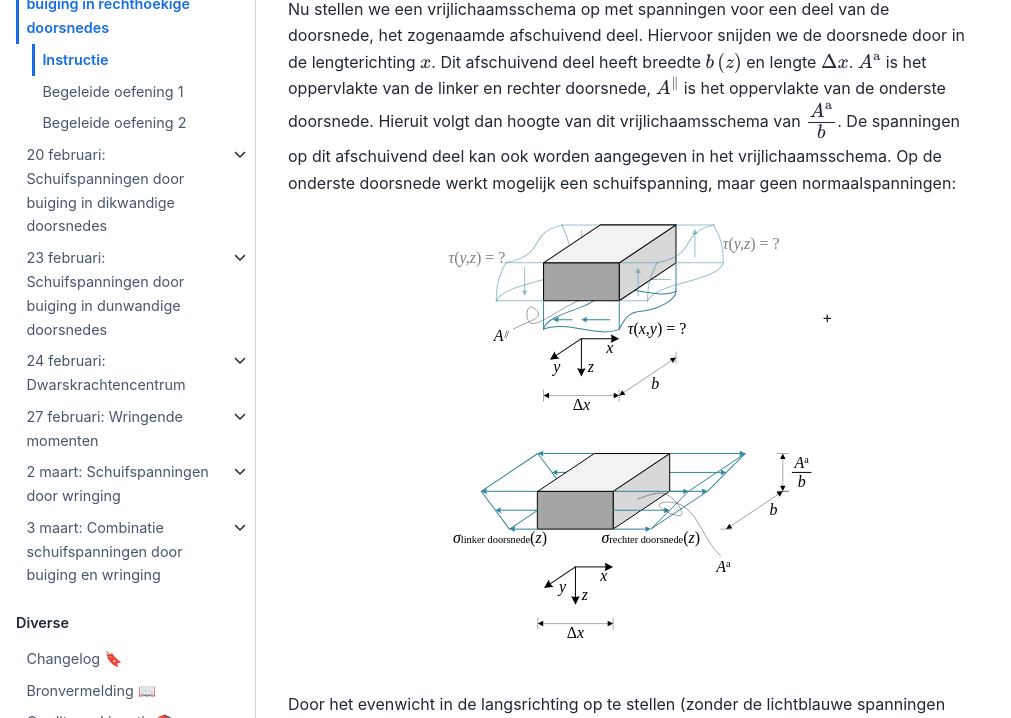
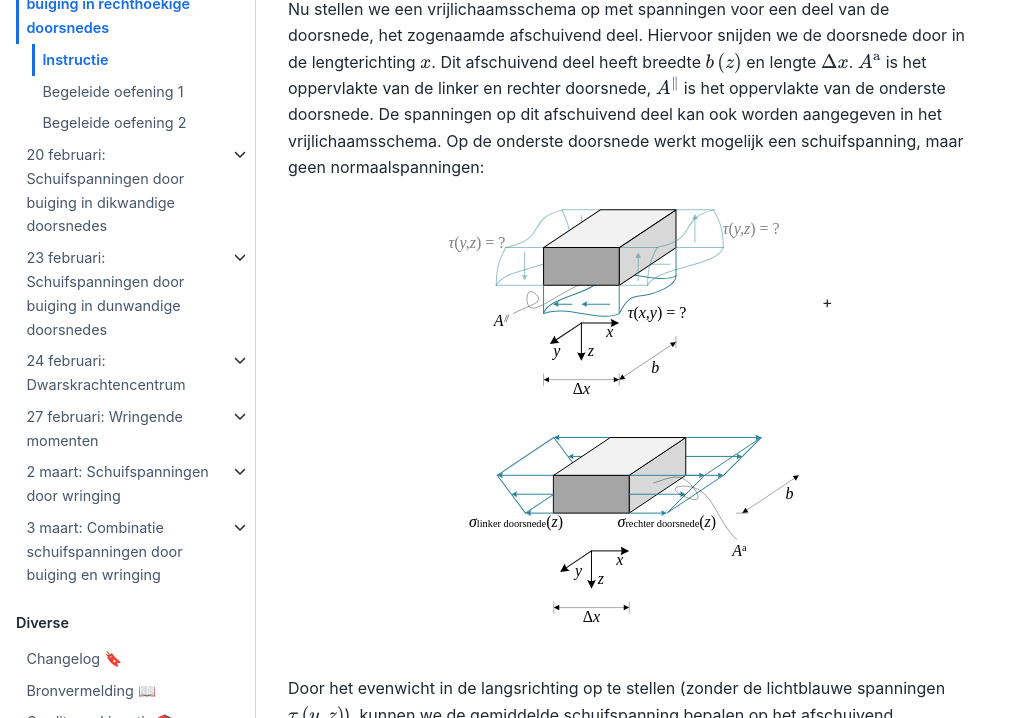
Before and after one commit to TUDelft-books/CTB1310, a Jupyter Book: the page built from book/shear_rect/instructie.md, in a window 1280 px wide and 900 px high, scrolled down 1480 px, cut to the strip 182-900 px from the top of the window. Shown: the whole strip, without its empty margins (0-1011 px from the left). Built offline with Jupyter Book 1.0.4 settings and Sphinx 7.4.7 and the Sphinx Book theme 1.1.4, drawn with Linux system fonts in a browser that asks for light colours; comment, search, counter and statistics services are not loaded.

Commit message:
remove hieght

```diff
--- a/book/shear_rect/instructie.md
+++ b/book/shear_rect/instructie.md
@@ -148,7 +148,7 @@ Tijdens de afleiding van de formules voor normaalspanningen werden daarnaast nog
 
 ::::::
 
-Nu stellen we een vrijlichaamsschema op met spanningen voor een deel van de doorsnede, het zogenaamde afschuivend deel. Hiervoor snijden we de doorsnede door in de lengterichting $x$. Dit afschuivend deel heeft breedte $b \left(z\right)$ en lengte $\Delta x$. $A^{\rm{a}}$ is het oppervlakte van de linker en rechter doorsnede, $A^{\parallel}$ is het oppervlakte van de onderste doorsnede. Hieruit volgt dan hoogte van dit vrijlichaamsschema van $\cfrac{A^{\rm{a}}}{b}$. De spanningen op dit afschuivend deel kan ook worden aangegeven in het vrijlichaamsschema. Op de onderste doorsnede werkt mogelijk een schuifspanning, maar geen normaalspanningen:
+Nu stellen we een vrijlichaamsschema op met spanningen voor een deel van de doorsnede, het zogenaamde afschuivend deel. Hiervoor snijden we de doorsnede door in de lengterichting $x$. Dit afschuivend deel heeft breedte $b \left(z\right)$ en lengte $\Delta x$. $A^{\rm{a}}$ is het oppervlakte van de linker en rechter doorsnede, $A^{\parallel}$ is het oppervlakte van de onderste doorsnede. De spanningen op dit afschuivend deel kan ook worden aangegeven in het vrijlichaamsschema. Op de onderste doorsnede werkt mogelijk een schuifspanning, maar geen normaalspanningen:
 
 ::::{grid} 3
 :class-container: center-grid
```
Also changed, not shown: book/shear_rect/instructie_data/spanningen_afschuivend-2.svg.
